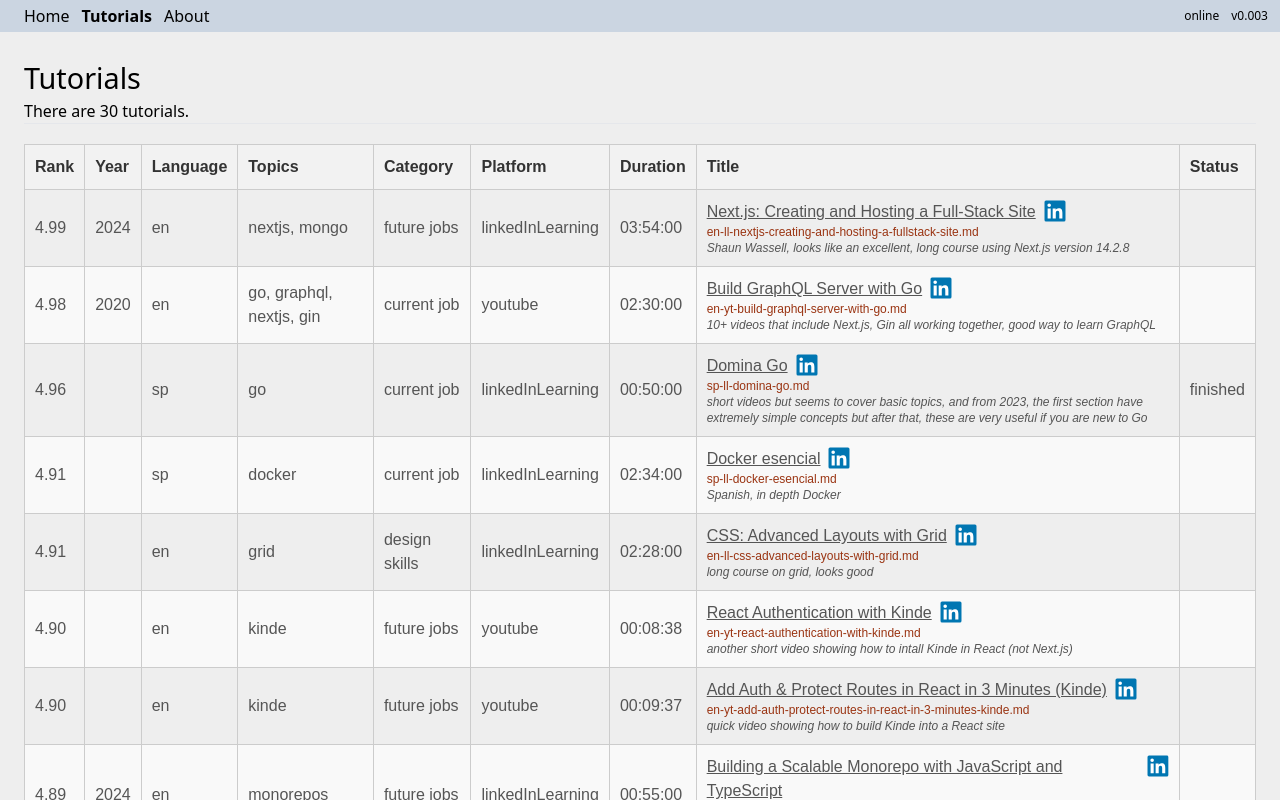
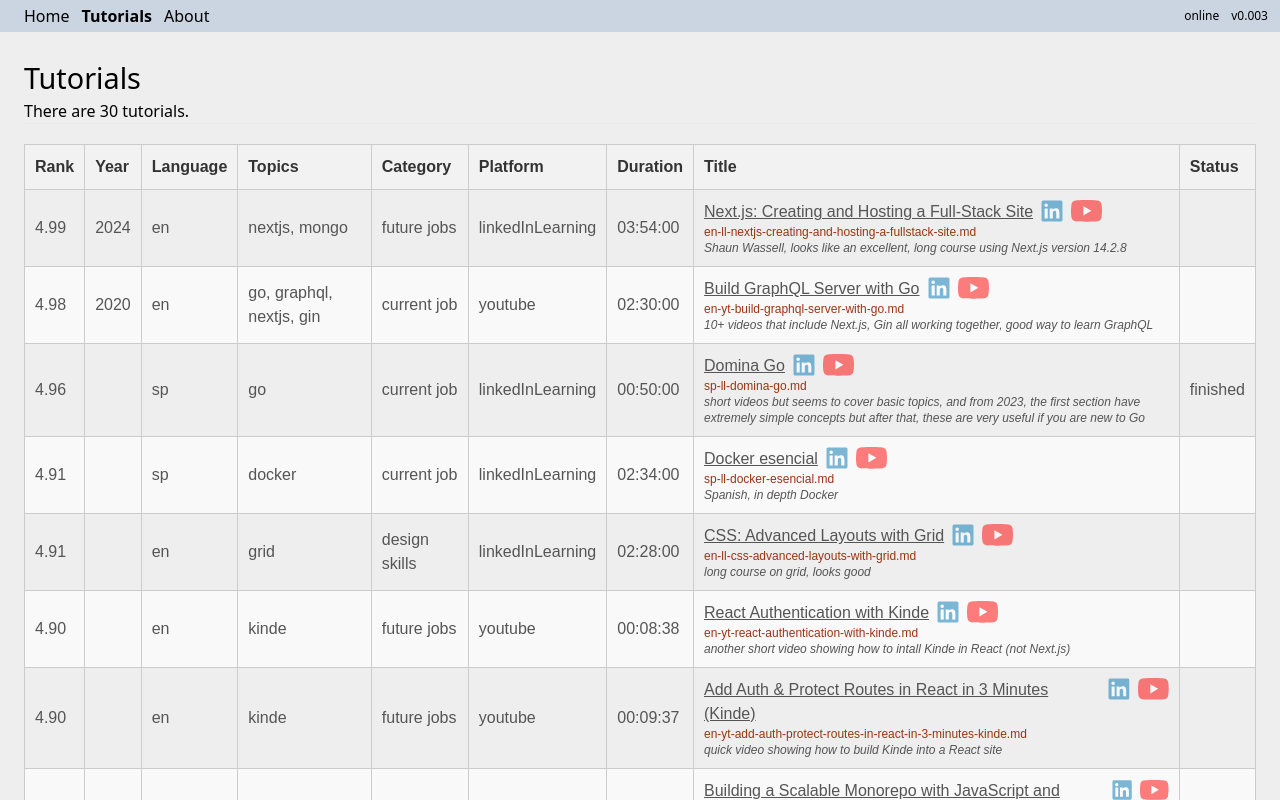
Before and after one commit to edwardtanguay/techlanglearn, a SvelteKit app: page /tutorials in a window 1280 px wide. Shown: the top 800 px of the page. Built offline with nearby package versions, Linux system fonts and the light colour scheme.

Commit message:
both icons

```diff
--- a/src/components/IconLinkedIn.svelte
+++ b/src/components/IconLinkedIn.svelte
@@ -1,7 +1,7 @@
 <script lang="ts">
 	export let size = 32
 </script>
-<svg xmlns="http://www.w3.org/2000/svg" width="{size}" height="{size}" viewBox="0 0 128 128">
+<svg xmlns="http://www.w3.org/2000/svg" width="{size}" height="{size}" viewBox="0 0 128 128" class="opacity-50">
 	<path
 		fill="#0076b2"
 		d="M116 3H12a8.91 8.91 0 0 0-9 8.8v104.42a8.91 8.91 0 0 0 9 8.78h104a8.93 8.93 0 0 0 9-8.81V11.77A8.93 8.93 0 0 0 116 3"
--- /dev/null
+++ b/src/components/IconYoutube.svelte
@@ -0,0 +1,12 @@
+<script lang="ts">
+	export let width = 256;
+	let height = width * 0.703125;
+</script>
+
+<svg xmlns="http://www.w3.org/2000/svg" {width} {height} viewBox="0 0 256 180" class="opacity-50">
+	<path
+		fill="#f00"
+		d="M250.346 28.075A32.18 32.18 0 0 0 227.69 5.418C207.824 0 127.87 0 127.87 0S47.912.164 28.046 5.582A32.18 32.18 0 0 0 5.39 28.24c-6.009 35.298-8.34 89.084.165 122.97a32.18 32.18 0 0 0 22.656 22.657c19.866 5.418 99.822 5.418 99.822 5.418s79.955 0 99.82-5.418a32.18 32.18 0 0 0 22.657-22.657c6.338-35.348 8.291-89.1-.164-123.134"
+	/>
+	<path fill="#fff" d="m102.421 128.06l66.328-38.418l-66.328-38.418z" />
+</svg>
--- a/src/routes/tutorials/+page.svelte
+++ b/src/routes/tutorials/+page.svelte
@@ -1,5 +1,6 @@
 <script lang="ts">
 	import IconLinkedIn from '../../components/IconLinkedIn.svelte';
+	import IconYoutube from '../../components/IconYoutube.svelte';
 	import { getStore } from '../../store.svelte';
 	import './styles.scss';
 
@@ -52,6 +53,7 @@
 							<p class="flex gap-2">
 								<a class="underline" target="_blank" href={tutorial.url}>{tutorial.title}</a>
 								<IconLinkedIn size={22} />
+								<IconYoutube width={31}/>
 							</p>
 							<p class="text-xs text-orange-800">{tutorial.fileIdCode}.md</p>
 							<p class="text-xs italic">{tutorial.description}</p>
```
